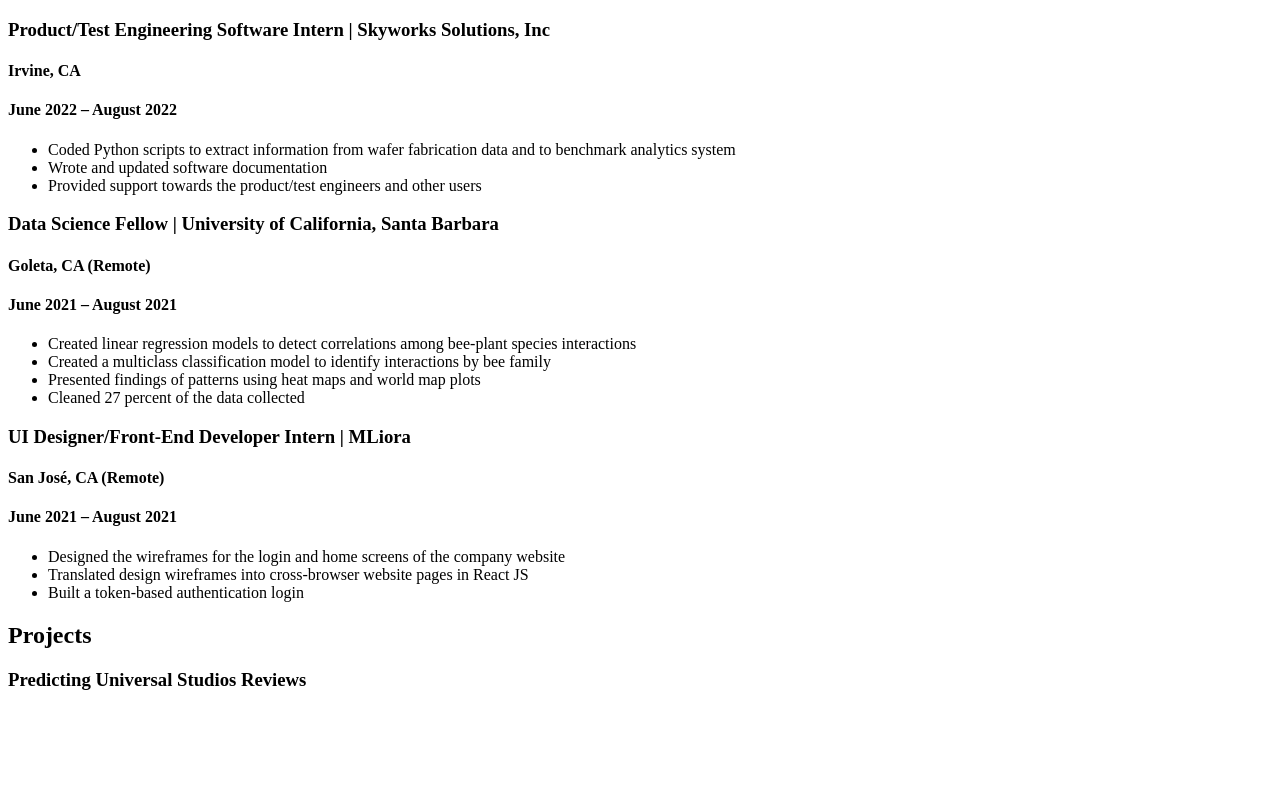
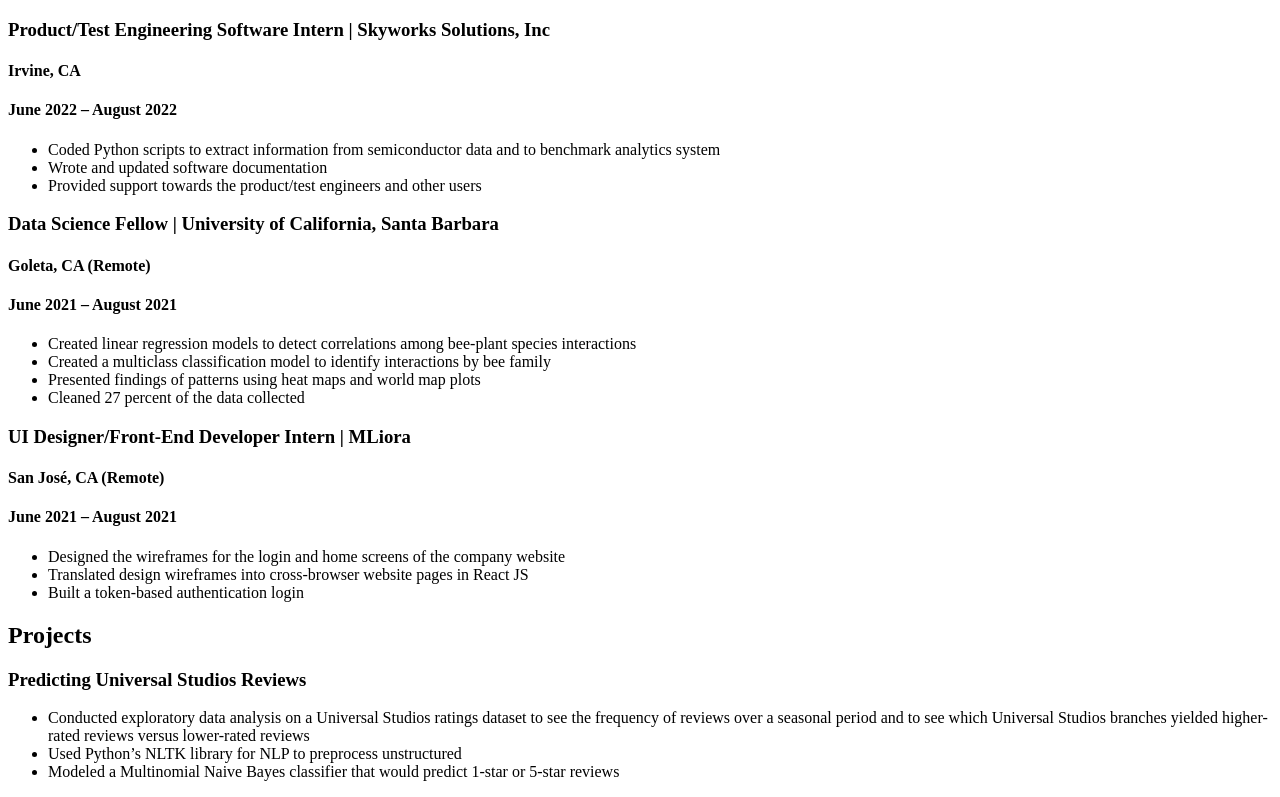
Before and after one commit to paolopedrigal/my-website, a React (Create React App) app: page / in a window 1280 px wide. Shown: the part 451-1248 px from the top of the page. Before the commit the page ends 1160 px from the top, so only its background shows below. Built offline with nearby package versions, Linux system fonts and the light colour scheme.

Commit message:
Added more text content in the Projects section and fixed a typo in the Skyworks section

```diff
--- a/src/Experiences.js
+++ b/src/Experiences.js
@@ -19,7 +19,7 @@
                 <h4>June 2022 – August 2022</h4>
             </div>
             <ul>
-                <li>Coded Python scripts to extract information from wafer fabrication data and to benchmark analytics system</li>
+                <li>Coded Python scripts to extract information from semiconductor data and to benchmark analytics system</li>
                 <li>Wrote and updated software documentation</li>
                 <li>Provided support towards the product/test engineers and other users</li>
             </ul>
--- a/src/Projects.js
+++ b/src/Projects.js
@@ -9,6 +9,13 @@
 
 function ProjectPredictingReviews() {
     return (
-        <h3>Predicting Universal Studios Reviews</h3>
+        <div>
+            <h3>Predicting Universal Studios Reviews</h3>
+            <ul>
+                <li>Conducted exploratory data analysis on a Universal Studios ratings dataset to see the frequency of reviews over a seasonal period and to see which Universal Studios branches yielded higher-rated reviews versus lower-rated reviews</li>
+                <li>Used Python’s NLTK library for NLP to preprocess unstructured</li>
+                <li>Modeled a Multinomial Naive Bayes classifier that would predict 1-star or 5-star reviews</li>
+            </ul>
+        </div>
     )
 }
```
